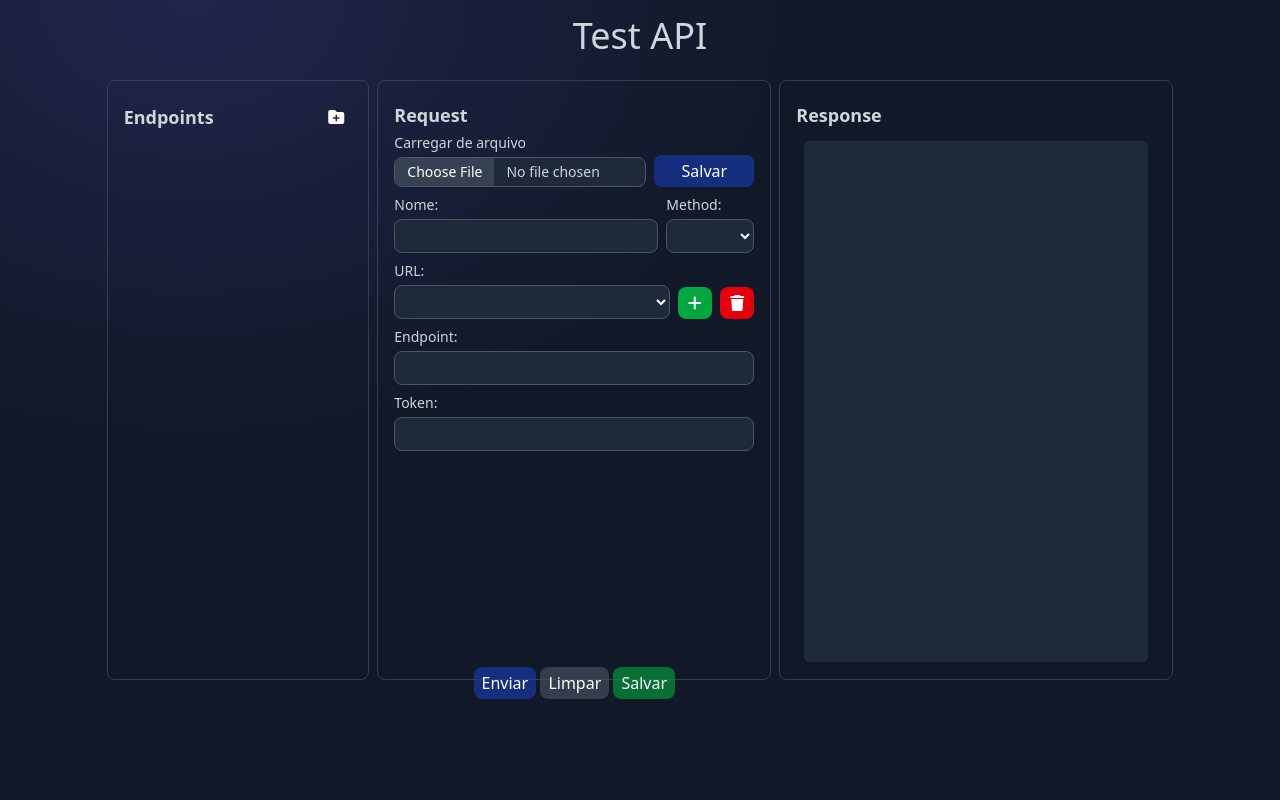
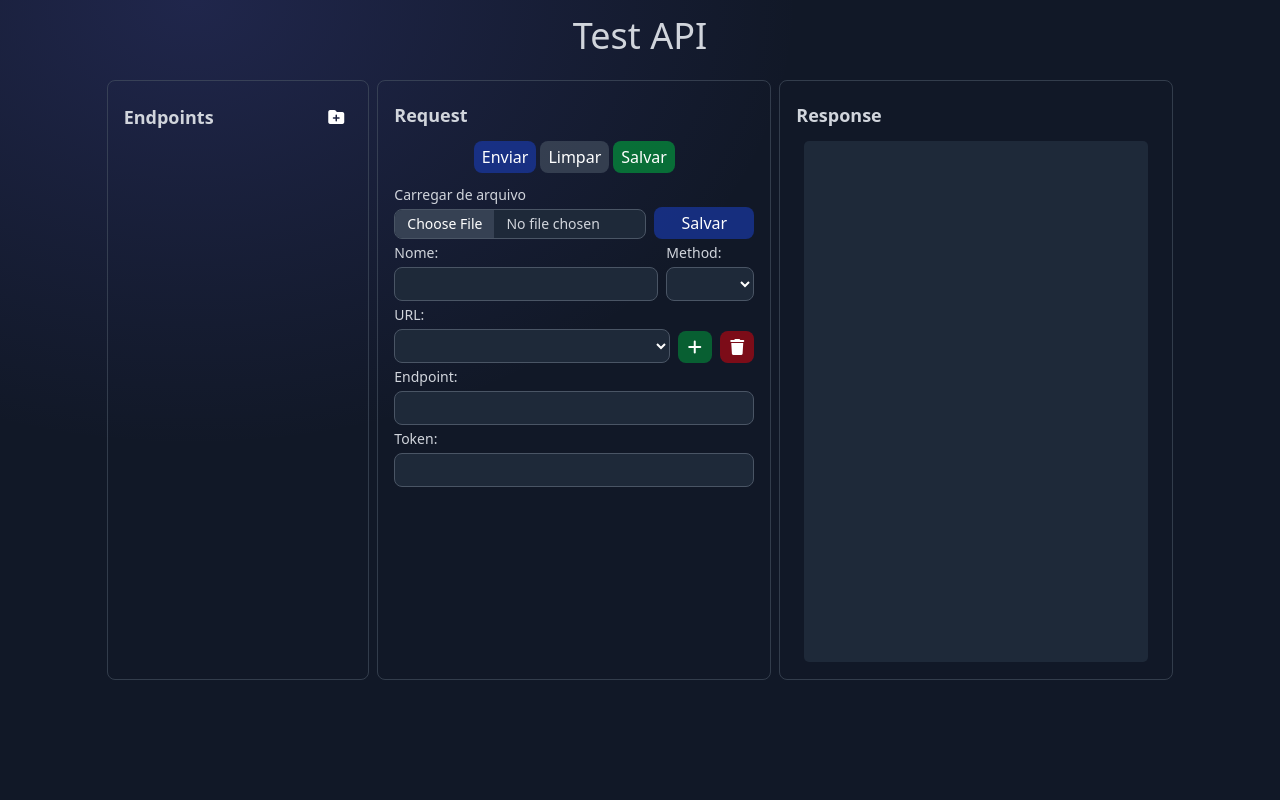
Before and after one commit to evandroad/canivete, a PHP site: page /06-api-test/index.html in a window 1280 px wide. Run offline with PHP 8.4, Linux system fonts and the light colour scheme; lists and menus that the app fills with data are empty; some libraries are stand-ins or nearby versions.

Commit message:
feat: improve style general

```diff
--- a/06-api-test/index.html
+++ b/06-api-test/index.html
@@ -16,12 +16,13 @@
 <body class="min-h-screen bg-[#111827]">
 	<main class="min-h-screen bg-[radial-gradient(ellipse_at_15%_0%,rgba(99,102,241,0.18),transparent_38rem)] bg-no-repeat flex flex-col items-center">
 		<h1 class="text-gray-300 text-4xl my-4">Test API</h1>
+
 		<div id="app" class="flex flex-row text-gray-300 grid grid-cols-[2fr_3fr_3fr] w-5/6 gap-2" x-data="data()">
 			<div x-show="showInsertUrl" x-cloak x-transition.opacity @keydown.escape.window="showInsertUrl = false" @click.self="showInsertUrl = false" class="fixed inset-0 z-50 flex items-center justify-center p-4">
 				<div x-show="showInsertUrl" x-transition @click.stop class="w-full max-w-lg overflow-hidden rounded-xl bg-gray-800 shadow-2xl">
 					<div class="flex items-center justify-between border-b border-gray-700 px-6 py-4">
 						<h2 class="text-sm font-semibold text-white">Inserir URL</h2>
-						<button type="button" @click="showInsertUrl = false" class="text-3xl leading-none text-gray-400 transition hover:text-white">
+						<button type="button" @click="showInsertUrl = false" class="text-3xl leading-none text-gray-400 transition hover:text-white cursor-pointer">
 							&times;
 						</button>
 					</div>
@@ -34,10 +35,10 @@
 							</div>
 
 							<div class="flex justify-end gap-3">
-								<button type="button" @click="showInsertUrl = false" class="rounded-lg bg-gray-700 px-4 py-2 text-sm font-medium text-gray-200 transition hover:bg-gray-600">
+								<button type="button" @click="showInsertUrl = false" class="rounded-lg bg-gray-700/50 px-4 py-2 text-sm font-medium text-gray-200 transition hover:bg-gray-700 cursor-pointer">
 									Cancelar
 								</button>
-								<button type="submit" @click="insertUrl" class="rounded-lg bg-indigo-600 px-4 py-2 text-sm font-medium text-white transition hover:bg-indigo-500">
+								<button type="submit" @click="insertUrl" class="rounded-lg bg-blue-600/50 px-4 py-2 text-sm font-medium text-white transition hover:bg-blue-700 cursor-pointer">
 									Salvar
 								</button>
 							</div>
@@ -143,21 +144,23 @@
 				</template>
 			</div>
 
+			<!-- Endpoint -->
 			<div class="border border-gray-600/60 rounded-lg p-4 h-150">
 				<div class="flex items-center justify-between">
 					<h2 class="text-lg font-semibold">Endpoints</h2>
-					<button type="button" @click="showCreateFolder = true" class="rounded-lg p-2 text-white transition">
+					<button type="button" @click="showCreateFolder = true" class="rounded-lg p-2 text-white transition cursor-pointer">
 						<i class="fa-solid fa-folder-plus hover:text-gray-300"></i>
 					</button>
 				</div>
 
+				<div class="flex flex-col gap-2">
 					<template x-for="folder in data.folders" :key="folder">
 						<details @contextmenu.prevent="showContextMenuFolder($event, folder)">
 							<summary x-text="folder"></summary>
 
 							<template x-for="(request, index) in data.requests.filter(r => r.folder === folder)" :key="index">
-							<div class="link">
-								<a class="ml" href="#" :style="isActive(request) ? linkFolder : {}" @click.prevent="handleItem(request)" @contextmenu.prevent.stop="showContextMenuRequest($event, request)" x-text="request.name"></a>
+								<div>
+									<a class="ml-2" href="#" :style="isActive(request) ? linkFolder : {}" @click.prevent="handleItem(request)" @contextmenu.prevent.stop="showContextMenuRequest($event, request)" x-text="request.name"></a>
 									<span x-text="request.method"></span>
 								</div>
 							</template>
@@ -165,87 +168,21 @@
 					</template>
 
 					<template x-for="(request, index) in data.requests.filter(r => !r.folder)" :key="index">
-					<div class="link">
+						<div class="flex justify-between">
 							<a href="#" :style="isActive(request) ? link : {}" @click.prevent="handleItem(request)" @contextmenu.prevent="showContextMenuRequest($event, request)"
 								x-text="request.name"></a>
-						<span x-text="request.method"></span>
+							<span x-text="request.method" class="bg-gray-800 text-white px-2 py-0 rounded-full"></span>
 						</div>
 					</template>
 				</div>
+			</div>
 
-			<div class="border border-gray-600/60 rounded-lg p-4">
+			<!-- Request -->
+			<div class="border border-gray-600/60 rounded-lg p-4 w-full">
 				<h2 class="text-lg font-semibold my-1">Request</h2>
 
-				<div class="flex flex-col justify-between items-center h-full">
-					<div class="flex flex-col gap-2">
-						<div class="grid grid-cols-[minmax(0,1fr)_100px] items-end gap-2">
-							<div>
-								<label for="formFile" class="mb-1 block text-sm font-medium text-gray-300">
-									Carregar de arquivo
-								</label>
-								<input type="file" id="formFile" @change="handleFileSelect" class="block w-full rounded-lg border border-gray-600 bg-gray-800 text-sm text-gray-300
-								file:mr-3 file:border-0 file:bg-gray-700 file:px-3 file:py-1 file:text-white hover:file:bg-gray-600 cursor-pointer">
-							</div>
-
-							<button type="button" @click="saveFile" class="rounded-lg px-4 py-1 text-white transition bg-blue-800/60 hover:bg-blue-900 cursor-pointer">
-								Salvar
-							</button>
-						</div>
-
-						<div class="grid grid-cols-[3fr_1fr] items-end gap-2">
-							<div>
-								<label class="mb-1 block text-sm font-medium text-gray-300">Nome:</label>
-								<input type="text" x-model="formRequest.name" class="w-full rounded-lg border border-gray-600 bg-gray-800 px-3 py-1 text-white outline-none focus:border-blue-500">
-							</div>
-
-							<div>
-								<label class="mb-1 block text-sm font-medium text-gray-300">Method:</label>
-								<select x-model="formRequest.method" class="w-full rounded-lg border border-gray-600 bg-gray-800 px-2 py-1 text-white outline-none focus:border-blue-500">
-									<option value=""></option>
-									<option value="GET">GET</option>
-									<option value="POST">POST</option>
-									<option value="PUT">PUT</option>
-									<option value="DELETE">DELETE</option>
-								</select>
-							</div>
-						</div>
-
-						<div class="grid grid-cols-[8fr_1fr_1fr] items-end gap-2">
-							<div>
-								<label class="mb-1 block text-sm font-medium text-gray-300">URL:</label>
-								<select x-model="url" class="w-full min-w-0 rounded-lg border border-gray-600 bg-gray-800 px-2 py-1 text-white outline-none focus:border-blue-500">
-									<template x-for="(item, index) in data.urls" :key="index">
-										<option :value="item" x-text="item"></option>
-									</template>
-								</select>
-							</div>
-
-							<button type="button" @click="openInsertUrl" title="Adicionar URL" class="flex h-8 items-center justify-center rounded-lg bg-green-600 text-white transition hover:bg-green-500">
-								<i class="fa-solid fa-plus"></i>
-							</button>
-
-							<button type="button" @click="removeUrl" title="Remover URL" class="flex h-8 items-center justify-center rounded-lg bg-red-600 text-white transition hover:bg-red-500">
-								<i class="fa-solid fa-trash"></i>
-							</button>
-						</div>
-
-						<div>
-							<label class="mb-1 block text-sm font-medium text-gray-300">Endpoint:</label>
-							<input type="text" x-model="formRequest.endpoint" class="w-full rounded-lg border border-gray-600 bg-gray-800 px-3 py-1 text-white outline-none focus:border-blue-500">
-						</div>
-
-						<div>
-							<label class="mb-1 block text-sm font-medium text-gray-300">Token:</label>
-							<input type="text" x-model="formRequest.token" class="w-full rounded-lg border border-gray-600 bg-gray-800 px-3 py-1 text-white outline-none focus:border-blue-500">
-						</div>
-
-						<div x-show="formRequest.method === 'POST' || formRequest.method === 'PUT'">
-							<label class="mb-1 block text-sm font-medium text-gray-300">Body:</label>
-							<textarea rows="6" x-model="formRequest.body" class="w-full resize-y rounded-lg border border-gray-600 bg-gray-800 px-3 py-2 font-mono text-sm text-white outline-none focus:border-blue-500"></textarea>
-						</div>
-					</div>
-
-					<div class="">
+				<div class="flex flex-col justify-between items-center gap-1">
+					<div class="w-full flex justify-center items-center gap-1 my-2">
 						<button type="button" class="rounded-lg py-1 px-2 text-white transition bg-blue-800/60 hover:bg-blue-900 cursor-pointer" @click="makeRequest">
 							<template x-if="!isLoading">
 								<span>Enviar</span>
@@ -267,17 +204,83 @@
 							Remover
 						</button>
 					</div>
+
+					<div class="grid grid-cols-[minmax(0,1fr)_100px] items-end gap-2 w-full">
+						<div>
+							<label for="formFile" class="mb-1 block text-sm font-medium text-gray-300">
+								Carregar de arquivo
+							</label>
+							<input type="file" id="formFile" @change="handleFileSelect" class="block w-full rounded-lg border border-gray-600 bg-gray-800 text-sm text-gray-300
+							file:mr-3 file:border-0 file:bg-gray-700 file:px-3 file:py-1 file:text-white hover:file:bg-gray-600 cursor-pointer">
+						</div>
+
+						<button type="button" @click="saveFile" class="rounded-lg px-4 py-1 text-white transition bg-blue-800/60 hover:bg-blue-900 cursor-pointer">
+							Salvar
+						</button>
+					</div>
+
+					<div class="grid grid-cols-[3fr_1fr] items-end gap-2 w-full">
+						<div>
+							<label class="mb-1 block text-sm font-medium text-gray-300">Nome:</label>
+							<input type="text" x-model="formRequest.name" class="w-full rounded-lg border border-gray-600 bg-gray-800 px-3 py-1 text-white outline-none focus:border-blue-500">
+						</div>
+
+						<div>
+							<label class="mb-1 block text-sm font-medium text-gray-300">Method:</label>
+							<select x-model="formRequest.method" class="w-full rounded-lg border border-gray-600 bg-gray-800 px-2 py-1 text-white outline-none focus:border-blue-500">
+								<option value=""></option>
+								<option value="GET">GET</option>
+								<option value="POST">POST</option>
+								<option value="PUT">PUT</option>
+								<option value="DELETE">DELETE</option>
+							</select>
 						</div>
 					</div>
 
-			<div class="border border-gray-600/60 rounded-lg p-4">
+					<div class="grid grid-cols-[8fr_1fr_1fr] items-end gap-2 w-full">
+						<div>
+							<label class="mb-1 block text-sm font-medium text-gray-300">URL:</label>
+							<select x-model="url" class="w-full min-w-0 rounded-lg border border-gray-600 bg-gray-800 px-2 py-1 text-white outline-none focus:border-blue-500">
+								<template x-for="(item, index) in data.urls" :key="index">
+									<option :value="item" x-text="item"></option>
+								</template>
+							</select>
+						</div>
+
+						<button type="button" @click="openInsertUrl" title="Adicionar URL" class="flex h-8 items-center justify-center rounded-lg bg-green-600/50 text-white transition hover:bg-green-700 cursor-pointer">
+							<i class="fa-solid fa-plus"></i>
+						</button>
+
+						<button type="button" @click="removeUrl" title="Remover URL" class="flex h-8 items-center justify-center rounded-lg bg-red-600/50 text-white transition hover:bg-red-700 cursor-pointer">
+							<i class="fa-solid fa-trash"></i>
+						</button>
+					</div>
+
+					<div class="w-full">
+						<label class="mb-1 block text-sm font-medium text-gray-300">Endpoint:</label>
+						<input type="text" x-model="formRequest.endpoint" class="w-full rounded-lg border border-gray-600 bg-gray-800 px-3 py-1 text-white outline-none focus:border-blue-500">
+					</div>
+
+					<div class="w-full">
+						<label class="mb-1 block text-sm font-medium text-gray-300">Token:</label>
+						<input type="text" x-model="token" class="w-full rounded-lg border border-gray-600 bg-gray-800 px-3 py-1 text-white outline-none focus:border-blue-500">
+					</div>
+
+					<div x-show="formRequest.method === 'POST' || formRequest.method === 'PUT'" class="w-full">
+						<label class="mb-1 block text-sm font-medium text-gray-300">Body:</label>
+						<textarea rows="6" x-model="formRequest.body" class="w-full resize-y rounded-lg border border-gray-600 bg-gray-800 px-3 py-2 font-mono text-sm text-white outline-none focus:border-blue-500"></textarea>
+					</div>
+				</div>
+			</div>
+
+			<div class="border border-gray-600/60 rounded-lg p-4 max-w-200 overflow-y-auto">
 				<div class="flex items-center justify-between">
 					<h2 class="text-lg font-semibold my-1">Response</h2>
 					<span x-show="status">Status:
 						<span id="status" :style="{background: (status >= 200 && status <= 299) ? 'green' : 'red', borderRadius: '5px', margin: '5px', padding: '3px'}" x-text="status"></span>
 					</span>
 				</div>
-				<pre id="result" class="bg-gray-800 text-white font-mono text-sm rounded-lg p-2 m-2" x-text="result"></pre>
+				<pre id="result" class="bg-gray-800 text-white font-mono text-sm rounded-lg p-2 m-2 overflow-y-auto" x-text="result"></pre>
 			</div>
 		</div>
 	</main>
--- a/06-api-test/script.js
+++ b/06-api-test/script.js
@@ -23,7 +23,7 @@ function data() {
 		isContextMenuFoldersVisible: false,
 		contextMenuPosition: { x: 0, y: 0 },
 		link: {
-			backgroundColor: '#555',
+			backgroundColor: '#243544',
 			borderRadius: '5px',
 			marginLeft: '-5px',
 			paddingLeft: '5px',
@@ -31,9 +31,9 @@ function data() {
 			color: '#66b3ff'
 		},
 		linkFolder: {
-			backgroundColor: '#555',
+			backgroundColor: '#243544',
 			borderRadius: '5px',
-			marginLeft: '5px',
+			marginLeft: '8px',
 			paddingLeft: '5px',
 			paddingRight: '5px',
 			color: '#66b3ff'
```
Also changed, not shown: 06-api-test/style.css (+0 -107 lines). Lines whose indentation alone changed are shown as unchanged.
